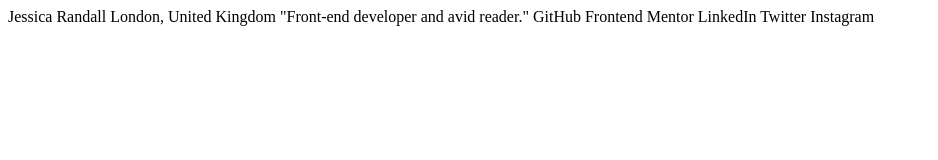
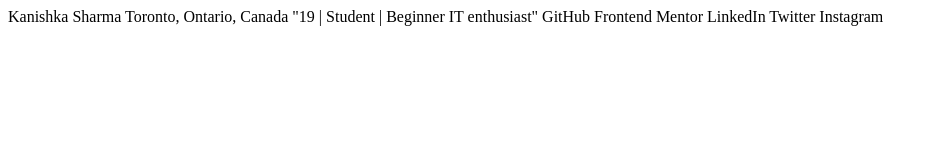
Before and after one commit to KanishkaSharma-Hi/Social-Media-Profile-Links, a plain HTML site: page index.html in a window 1280 px wide. Shown: the whole page, without its empty margins (0-938 px from the left). Drawn offline with Linux system fonts and the light colour scheme.

Commit message:
Updated index.html again

```diff
--- a/index.html
+++ b/index.html
@@ -14,9 +14,9 @@
 </head>
 <body>
 
-  Jessica Randall
-  London, United Kingdom
-  "Front-end developer and avid reader."
+  Kanishka Sharma
+  Toronto, Ontario, Canada
+  "19 | Student | Beginner IT enthusiast"
 
   GitHub
   Frontend Mentor
```
